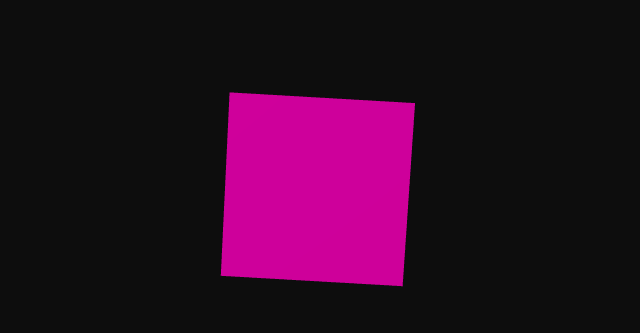
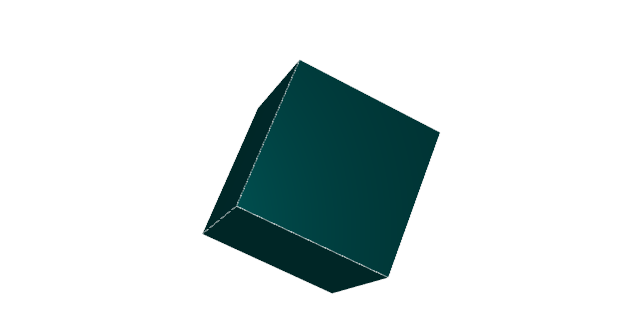
Before and after one commit to Kingobhaisahb/3D-Interactive-ToDo-List, a React (Create React App) app: page / in a window 1280 px wide. Shown: the part 215-548 px from the top of the page, without its empty margins (323-963 px from the left). Built offline with nearby package versions, Linux system fonts and the light colour scheme.

Commit message:
2nd Commit - Improved Website much better ( Light glow not added yet )

```diff
--- a/src/Components/ThreeScene.js
+++ b/src/Components/ThreeScene.js
@@ -1,46 +1,43 @@
-import React, { useRef } from 'react';
-import { Canvas, useFrame } from '@react-three/fiber';
-import { OrbitControls } from '@react-three/drei';
-import * as THREE from 'three';
+import React, { useRef } from "react";
+import * as THREE from "three";
+import { Canvas, useFrame } from "@react-three/fiber";
 
 function RotatingCube() {
   const meshRef = useRef();
 
-  useFrame((state) => {
-    // Rotate the cube
-    meshRef.current.rotation.x += 0.01;
-    meshRef.current.rotation.y += 0.01;
-
-    // Create a rainbow-like color shift over time
-    const time = state.clock.getElapsedTime();
-    const color = new THREE.Color(`hsl(${(time * 40) % 360}, 100%, 50%)`);
-
-    // Apply color + emissive glow dynamically
-    meshRef.current.material.color = color;
-    meshRef.current.material.emissive = color.clone().multiplyScalar(0.4);
+  useFrame(() => {
+    meshRef.current.rotation.x += 0.005;
+    meshRef.current.rotation.y += 0.005;
   });
 
   return (
-    <mesh ref={meshRef} scale={1.5}>
+    <mesh ref={meshRef} scale={1.1}>
       <boxGeometry args={[1, 1, 1]} />
-      <meshPhongMaterial color="#0040ff" emissive="#001133" shininess={80} />
+      <meshStandardMaterial color="#00ffff" metalness={0.7} roughness={0.5} />
+      {/* Outline edges for 3D feel */}
+      <lineSegments>
+        <edgesGeometry args={[new THREE.BoxGeometry(1, 1, 1)]} />
+        <lineBasicMaterial color="#020000ff" />
+      </lineSegments>
     </mesh>
   );
 }
 
 export default function ThreeScene() {
   return (
-    <Canvas style={{ height: '100vh', background: '#0d0d0d' }}>
-      {/* Lights for realistic gloss and glow */}
+    <Canvas
+      camera={{ position: [3, 2, 5], fov: 50 }}
+      style={{
+        height: "100vh",
+        width: "100vw",
+        background: "linear-gradient(to bottom, #000000 70%)",
+      }}
+    >
+      {/* Dark blue visible light glow */}
+      <pointLight position={[5, 5, 5]} intensity={5} color="#fafbfcff" />
+      {/* Slight ambient light to make cube edges visible */}
       <ambientLight intensity={0.4} />
-      <pointLight position={[10, 10, 10]} intensity={1.2} />
-      <spotLight position={[-5, 5, 5]} angle={0.5} penumbra={0.5} intensity={1.5} />
-
-      {/* Rotating rainbow cube */}
       <RotatingCube />
-
-      {/* OrbitControls for mouse interaction */}
-      <OrbitControls enableZoom={true} />
     </Canvas>
   );
 }
```
